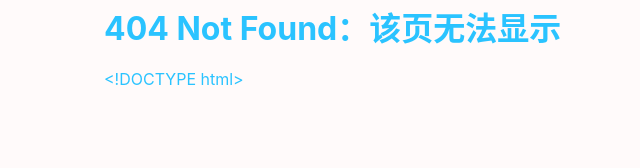
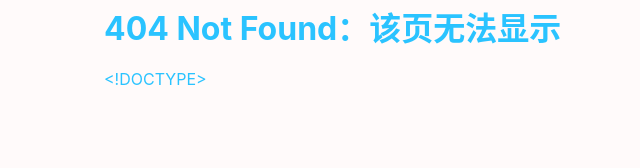
Before and after one commit to guanru/http-aru.github.io, a plain HTML site: page 404.html in a window 1280 px wide. Shown: the part 634-802 px from the top of the page, 88-728 px from the left. Drawn offline with nearby package versions, Linux system fonts and the light colour scheme; some packages are replaced by stand-ins of ours; a script that the page names is missing.

Commit message:
Site updated: 2018-11-16 22:50:49

```diff
--- a/404.html
+++ b/404.html
@@ -97,7 +97,7 @@
   }
 }( typeof global !== "undefined" ? global : this ) );</script><script src="https://cdn.jsdelivr.net/npm/jquery@3.3.1/dist/jquery.min.js" defer></script><script src="/js/main.js?v=2018.7.9" defer></script><!-- fancybox--><link rel="preload" href="https://cdnjs.cloudflare.com/ajax/libs/fancybox/3.2.5/jquery.fancybox.min.css" as="style" onload="this.onload=null;this.rel='stylesheet'"><script src="https://cdnjs.cloudflare.com/ajax/libs/fancybox/3.2.5/jquery.fancybox.min.js" defer></script><!-- busuanzi--><script async src="//busuanzi.ibruce.info/busuanzi/2.3/busuanzi.pure.mini.js"></script></head><body><section class="profile-close" id="cxo-profile"><div class="profile-avatar"><i class="fa fa-caret-left"></i><img src="/img/assets/cola.png"></div><!--.profile-saying
   i.fa.fa-comment
-  .saying--><div class="cxo-profile-inner"><div class="profile-name">道哥倩</div><div class="profile-signature">Hello World</div><div class="friends"><div>FRIENDS</div><span><a href="//github.com/Longlongyu" target="_black">friendA</a></span><span><a href="//github.com/" target="_black">friendB</a></span></div><div class="read-progress"></div></div></section><header id="cxo-intro" style="height: 70vh;background-image: url(/img/intro/index-bg.png);"><nav id="cxo-intro-nav"><section><div class="intro-nav-title"><a href="/">道哥倩de博客</a></div><div class="intro-nav-label-box"><a href="/">Home</a><a href="/about/">About</a><a href="/archives/">Archives</a><a href="/tags/">Tags</a></div><i class="fa fa-bars intro-nav-menu"><div class="intro-nav-drop"><a href="/">Home</a><a href="/about/">About</a><a href="/archives/">Archives</a><a href="/tags/">Tags</a></div></i><div class="clear"></div></section></nav><h1>道哥倩de博客</h1><h5>Welcome to my Blog!</h5><div class="intro-social"></div></header><article class="cxo-up" id="cxo-content-outer"><section id="cxo-content-inner"><article id="page"><h1>404 Not Found：该页无法显示</h1><div class="article-container"><p>&lt;!DOCTYPE html&gt;</p>
+  .saying--><div class="cxo-profile-inner"><div class="profile-name">道哥倩</div><div class="profile-signature">Hello World</div><div class="friends"><div>FRIENDS</div><span><a href="//github.com/Longlongyu" target="_black">friendA</a></span><span><a href="//github.com/" target="_black">friendB</a></span></div><div class="read-progress"></div></div></section><header id="cxo-intro" style="height: 70vh;background-image: url(/img/intro/index-bg.png);"><nav id="cxo-intro-nav"><section><div class="intro-nav-title"><a href="/">道哥倩de博客</a></div><div class="intro-nav-label-box"><a href="/">Home</a><a href="/about/">About</a><a href="/archives/">Archives</a><a href="/tags/">Tags</a></div><i class="fa fa-bars intro-nav-menu"><div class="intro-nav-drop"><a href="/">Home</a><a href="/about/">About</a><a href="/archives/">Archives</a><a href="/tags/">Tags</a></div></i><div class="clear"></div></section></nav><h1>道哥倩de博客</h1><h5>Welcome to my Blog!</h5><div class="intro-social"></div></header><article class="cxo-up" id="cxo-content-outer"><section id="cxo-content-inner"><article id="page"><h1>404 Not Found：该页无法显示</h1><div class="article-container"><p>&lt;!DOCTYPE&gt;</p>
 <html lang="en"><br><head><meta name="generator" content="Hexo 3.8.0"><br><meta charset="UTF-8"><br><title>404</title><br></head><br><body><br><script type="text/javascript" src="//qzonestyle.gtimg.cn/qzone/hybrid/app/404/search_children.js" homepagename="返回首页" homepageurl="http://xqxqxq.top"></script><br></body><br></html>
 
 
```
